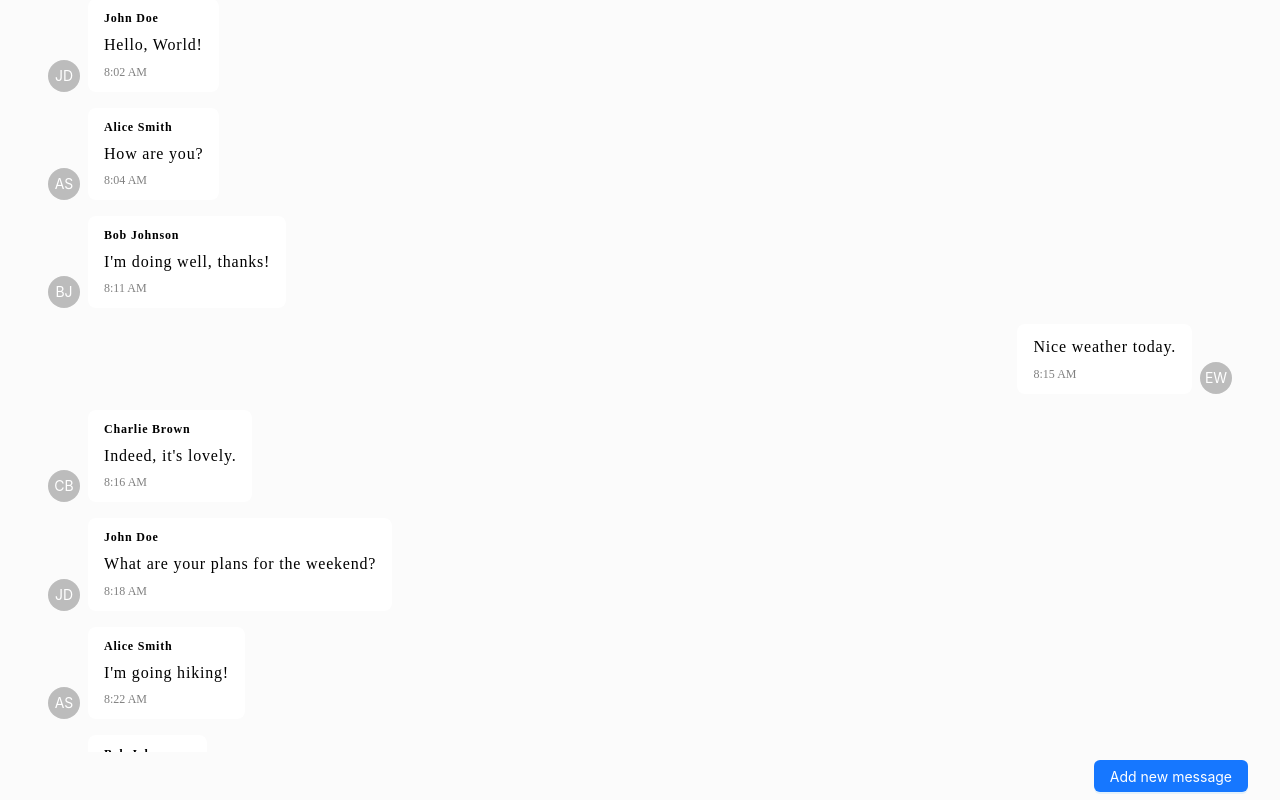
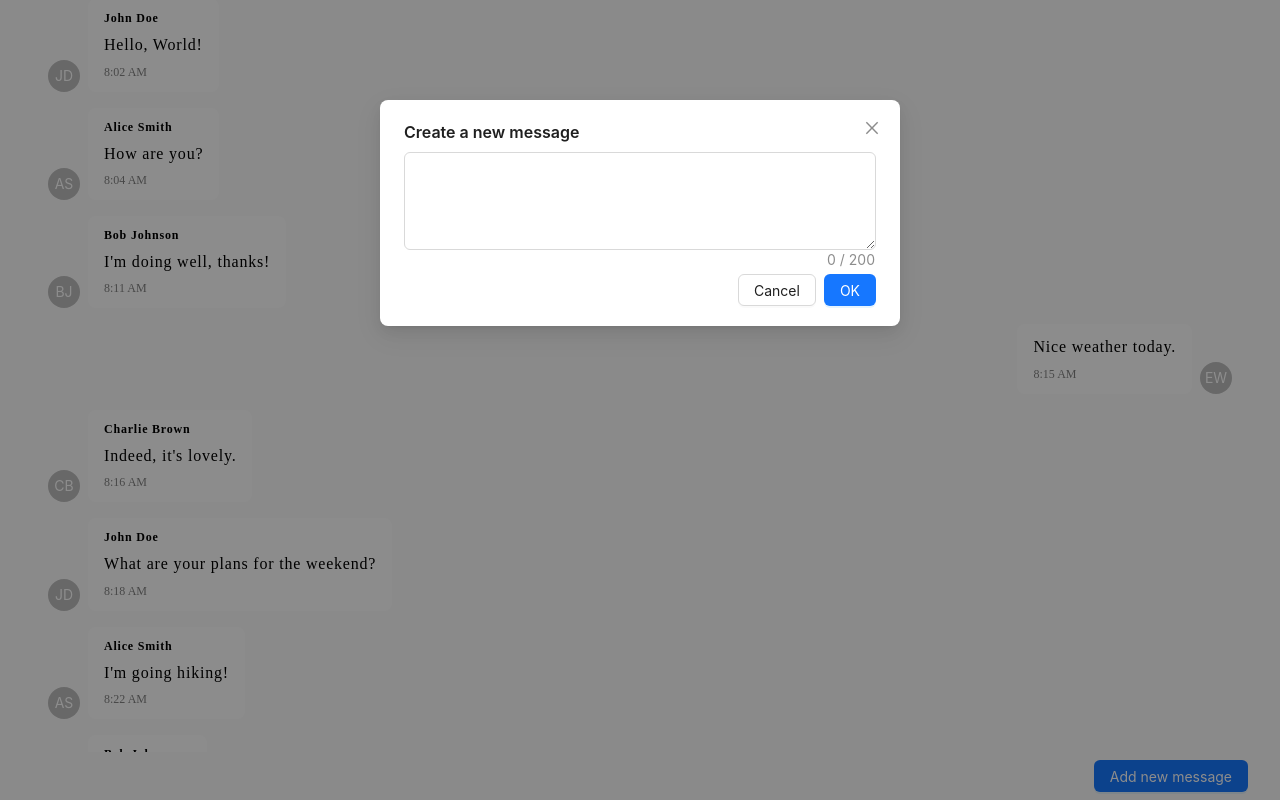
Before and after one commit to ianabanina/react-messager, a React (Vite) app: page / in a window 1280 px wide. Both pictures are taken after a click on the button "Add new message". Built offline with nearby package versions, Linux system fonts and the light colour scheme; data requests are answered from the project's data file.

Commit message:
Create modal for new message form

```diff
--- /dev/null
+++ b/src/entities/messages/components/AddMessageBtn.tsx
@@ -0,0 +1,40 @@
+import {Button, Form, Input, Modal} from "antd";
+import {useState} from "react";
+
+export function AddMessageBtn() {
+    const [isModalOpen, setIsModalOpen] = useState(false);
+    const [form] = Form.useForm<{ message: string; }>();
+
+    const showModal = () => {
+        setIsModalOpen(true);
+    };
+
+    const handleCancel = () => {
+        setIsModalOpen(false);
+        form.resetFields();
+    };
+
+    const onFinish = () => {
+        setIsModalOpen(false);
+        form.resetFields();
+        // TODO: Add message to collection
+    }
+
+    return <>
+        <Button type={'primary'} onClick={showModal}>Add new message</Button>
+
+        <Modal title="Create a new message" open={isModalOpen} onOk={form.submit} onCancel={handleCancel}>
+            <Form form={form} onFinish={onFinish} autoComplete="off">
+                <Form.Item
+                    name="message"
+                    rules={[
+                        {required: true, message: 'Please input your message'},
+                        {max: 200, message: 'Please, use max 200 symbols'}
+                    ]}
+                >
+                    <Input.TextArea rows={4} maxLength={200} showCount/>
+                </Form.Item>
+            </Form>
+        </Modal>
+    </>
+}
--- a/src/entities/messages/components/Chat.tsx
+++ b/src/entities/messages/components/Chat.tsx
@@ -1,5 +1,5 @@
-import {Button} from "antd";
 import {MessagesList} from "entities/messages/components/MessagesList.tsx";
+import {AddMessageBtn} from "entities/messages/components/AddMessageBtn.tsx";
 
 export function Chat() {
     return <div className={'chat'}>
@@ -8,7 +8,7 @@ export function Chat() {
         </div>
 
         <div className={'chat__footer'}>
-            <Button type={'primary'}>Add new message</Button>
+            <AddMessageBtn />
         </div>
     </div>
 }
```
